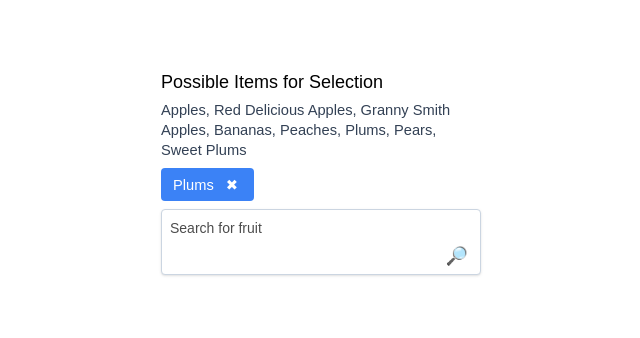
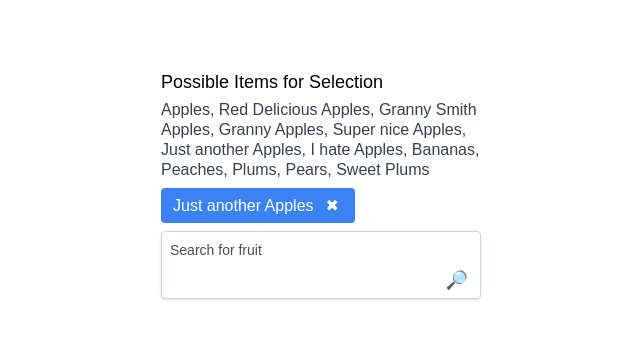
Before and after one commit to TeddyBurnsides/select, a React (Create React App) app: page / in a window 1280 px wide. Shown: the top 338 px of the page, without its empty margins (319-959 px from the left). Built offline with nearby package versions, Linux system fonts and the light colour scheme.

Commit message:
make larger selections better

```diff
--- a/src/App.tsx
+++ b/src/App.tsx
@@ -8,6 +8,10 @@ const fakeData: IIdName[] = [
   { id: 1, name: "Apples" },
   { id: 7, name: "Red Delicious Apples" },
   { id: 8, name: "Granny Smith Apples" },
+  { id: 9, name: "Granny Apples" },
+  { id: 10, name: "Super nice Apples" },
+  { id: 11, name: "Just another Apples" },
+  { id: 12, name: "I hate Apples" },
   { id: 4, name: "Bananas" },
   { id: 5, name: "Peaches" },
   { id: 2, name: "Plums" },
--- a/src/components/select/index.tsx
+++ b/src/components/select/index.tsx
@@ -30,8 +30,9 @@ const MultiSelect = <T extends IIdName>({
   const [inputText, setInputText] = useState("");
   const [dropdownIsVisible, setDropdownIsVisible] = useState(false);
 
+  const containerRef = useRef<HTMLDivElement>(null);
   const inputRef = useRef<HTMLInputElement>(null);
-  const containerRef = useRef<HTMLDivElement>(null);
+  const dropdownRef = useRef<HTMLDivElement>(null);
 
   // lookup results with the provided looked function from props
   const lookupResults = (searchString: string, callback: () => void) => {
@@ -91,8 +92,6 @@ const MultiSelect = <T extends IIdName>({
     },
     debounceInMilliseconds
   );
-
-  const dropdownRef = useRef<HTMLDivElement>(null);
 
   const handleKeyDownOnInput = (e: React.KeyboardEvent<HTMLInputElement>) => {
     if (e.key === "Enter") {
@@ -173,7 +172,7 @@ const MultiSelect = <T extends IIdName>({
         dropdownIsVisible && (
           <div
             ref={dropdownRef}
-            className={`mt-1 py-1 bg-white shadow border border-slate-300 rounded absolute w-full`}
+            className={`max-h-64 overflow-y-scroll mt-1 py-1 bg-white shadow border border-slate-300 rounded absolute w-full`}
           >
             {lookupFunctionResults.map((x) => (
               <button
--- a/src/css/input.css
+++ b/src/css/input.css
@@ -3,5 +3,5 @@
 @tailwind utilities;
 
 body {
-	font: 11pt Arial;
+	font: 12pt Arial;
 }
--- a/src/css/output.css
+++ b/src/css/output.css
@@ -605,52 +605,32 @@ video {
   margin-right: auto;
 }
 
-.ml-4 {
-  margin-left: 1rem;
-}
-
 .mt-1 {
   margin-top: 0.25rem;
-}
-
-.ml-2 {
-  margin-left: 0.5rem;
 }
 
 .flex {
   display: flex;
 }
 
-.hidden {
-  display: none;
+.max-h-10 {
+  max-height: 2.5rem;
 }
 
-.h-4 {
-  height: 1rem;
+.max-h-60 {
+  max-height: 15rem;
 }
 
-.h-auto {
-  height: auto;
-}
-
-.h-5 {
-  height: 1.25rem;
+.max-h-64 {
+  max-height: 16rem;
 }
 
 .w-full {
   width: 100%;
 }
 
-.w-4 {
-  width: 1rem;
-}
-
 .max-w-xs {
   max-width: 20rem;
-}
-
-.list-disc {
-  list-style-type: disc;
 }
 
 .flex-col {
@@ -661,10 +641,6 @@ video {
   flex-wrap: wrap;
 }
 
-.items-start {
-  align-items: flex-start;
-}
-
 .items-center {
   align-items: center;
 }
@@ -673,16 +649,14 @@ video {
   gap: 0.5rem;
 }
 
-.space-x-1 > :not([hidden]) ~ :not([hidden]) {
-  --tw-space-x-reverse: 0;
-  margin-right: calc(0.25rem * var(--tw-space-x-reverse));
-  margin-left: calc(0.25rem * calc(1 - var(--tw-space-x-reverse)));
-}
-
 .space-x-2 > :not([hidden]) ~ :not([hidden]) {
   --tw-space-x-reverse: 0;
   margin-right: calc(0.5rem * var(--tw-space-x-reverse));
   margin-left: calc(0.5rem * calc(1 - var(--tw-space-x-reverse)));
+}
+
+.overflow-y-scroll {
+  overflow-y: scroll;
 }
 
 .rounded {
@@ -706,6 +680,11 @@ video {
   border-color: rgb(203 213 225 / var(--tw-border-opacity));
 }
 
+.bg-blue-500 {
+  --tw-bg-opacity: 1;
+  background-color: rgb(59 130 246 / var(--tw-bg-opacity));
+}
+
 .bg-transparent {
   background-color: transparent;
 }
@@ -713,24 +692,6 @@ video {
 .bg-white {
   --tw-bg-opacity: 1;
   background-color: rgb(255 255 255 / var(--tw-bg-opacity));
-}
-
-.bg-blue-400 {
-  --tw-bg-opacity: 1;
-  background-color: rgb(96 165 250 / var(--tw-bg-opacity));
-}
-
-.bg-blue-500 {
-  --tw-bg-opacity: 1;
-  background-color: rgb(59 130 246 / var(--tw-bg-opacity));
-}
-
-.p-4 {
-  padding: 1rem;
-}
-
-.p-1 {
-  padding: 0.25rem;
 }
 
 .px-1 {
@@ -743,14 +704,14 @@ video {
   padding-right: 0.5rem;
 }
 
+.px-3 {
+  padding-left: 0.75rem;
+  padding-right: 0.75rem;
+}
+
 .py-1 {
   padding-top: 0.25rem;
   padding-bottom: 0.25rem;
-}
-
-.py-3 {
-  padding-top: 0.75rem;
-  padding-bottom: 0.75rem;
 }
 
 .py-2 {
@@ -758,9 +719,9 @@ video {
   padding-bottom: 0.5rem;
 }
 
-.px-3 {
-  padding-left: 0.75rem;
-  padding-right: 0.75rem;
+.py-3 {
+  padding-top: 0.75rem;
+  padding-bottom: 0.75rem;
 }
 
 .pb-2 {
@@ -777,14 +738,6 @@ video {
 
 .pt-1 {
   padding-top: 0.25rem;
-}
-
-.pt-4 {
-  padding-top: 1rem;
-}
-
-.pt-2 {
-  padding-top: 0.5rem;
 }
 
 .pt-16 {
@@ -809,30 +762,17 @@ video {
   line-height: 1.25rem;
 }
 
-.text-xl {
-  font-size: 1.25rem;
-  line-height: 1.75rem;
-}
-
-.text-2xl {
-  font-size: 1.5rem;
-  line-height: 2rem;
-}
-
 .italic {
   font-style: italic;
 }
 
-.leading-3 {
-  line-height: .75rem;
+.leading-5 {
+  line-height: 1.25rem;
 }
 
-.leading-6 {
-  line-height: 1.5rem;
-}
-
-.leading-5 {
-  line-height: 1.25rem;
+.text-slate-700 {
+  --tw-text-opacity: 1;
+  color: rgb(51 65 85 / var(--tw-text-opacity));
 }
 
 .text-slate-800 {
@@ -843,11 +783,6 @@ video {
 .text-white {
   --tw-text-opacity: 1;
   color: rgb(255 255 255 / var(--tw-text-opacity));
-}
-
-.text-slate-700 {
-  --tw-text-opacity: 1;
-  color: rgb(51 65 85 / var(--tw-text-opacity));
 }
 
 .opacity-70 {
@@ -866,12 +801,7 @@ video {
 }
 
 body {
-  font: 11pt Arial;
-}
-
-.focus-within\:border-blue-400:focus-within {
-  --tw-border-opacity: 1;
-  border-color: rgb(96 165 250 / var(--tw-border-opacity));
+  font: 12pt Arial;
 }
 
 .focus-within\:border-blue-500:focus-within {
@@ -892,10 +822,6 @@ body {
   background-color: rgb(226 232 240 / var(--tw-bg-opacity));
 }
 
-.hover\:bg-white\/50:hover {
-  background-color: rgb(255 255 255 / 0.5);
-}
-
 .hover\:bg-white\/30:hover {
   background-color: rgb(255 255 255 / 0.3);
 }
```
